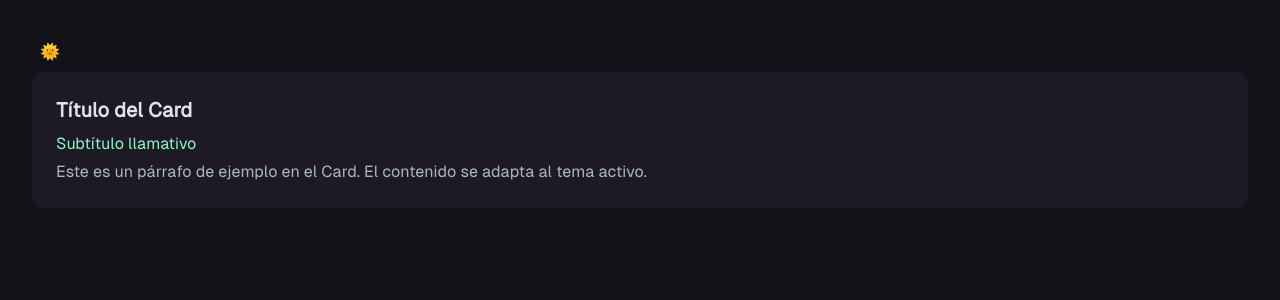
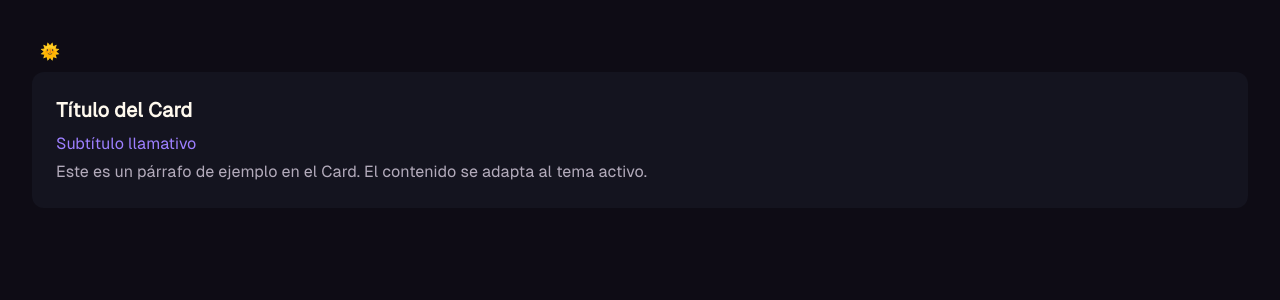
Before and after one commit to FernandoTimo/create-timoideas-frontend, a Next.js app: page / in a window 1280 px wide. Shown: the top 300 px of the page. Built offline with nearby package versions, Linux system fonts and the light colour scheme; no server answers.

Commit message:
chore(theme): añade clases a las muestras de pages

```diff
--- a/src/app/page.tsx
+++ b/src/app/page.tsx
@@ -2,28 +2,16 @@ import { ThemeToggle } from "@/features/theme";
 
 export default async function HomePage() {
   return (
-    <main
-      className="min-h-screen p-8"
-      style={{ background: "var(--color-bg)" }}
-    >
+    <main className="min-h-screen p-8 bg-[var(--color-bg)]">
       <ThemeToggle />
-      <div
-        className="rounded-xl p-6"
-        style={{ background: "var(--color-surface)" }}
-      >
-        <h2
-          className="text-xl font-bold mb-2"
-          style={{ color: "var(--color-text-primary)" }}
-        >
+      <div className="rounded-xl p-6 bg-[var(--color-surface)]">
+        <h2 className="text-xl font-bold mb-2 text-[var(--color-text-primary)]">
           Título del Card
         </h2>
-        <h3
-          className="text-md font-medium mb-1"
-          style={{ color: "var(--color-accent)" }}
-        >
+        <h3 className="text-md font-medium mb-1 text-[var(--color-accent)]">
           Subtítulo llamativo
         </h3>
-        <p style={{ color: "var(--color-text-secondary)" }}>
+        <p className="text-[var(--color-text-secondary)]">
           Este es un párrafo de ejemplo en el Card. El contenido se adapta al
           tema activo.
         </p>
--- a/src/features/theme/styles/index.css
+++ b/src/features/theme/styles/index.css
@@ -2,20 +2,32 @@
 
 /* Tema claro: se aplica cuando el elemento <html> tiene la clase .light */
 .light {
-  --color-bg: #fdf8f3;
-  --color-surface: #fefcf9;
-  --color-text-primary: #4b375a;
-  --color-text-secondary: #796465;
-  --color-accent: #ffcc70;
+  --color-bg: #fffcf5;
+  --color-surface: #fffcf1;
+  --color-text-primary: #4b453e;
+  --color-text-secondary: #555555;
+  --color-accent: #6e40ff;
+
+  --color-border: #e5e5e5;
+  --color-muted: #f1f1f1;
+  --color-success: #22c55e;
+  --color-warning: #facc15;
+  --color-error: #ef4444;
 }
 
 /* Tema oscuro: se aplica cuando el elemento <html> tiene la clase .dark */
 .dark {
-  --color-bg: #131219;
-  --color-surface: #1d1a26;
-  --color-text-primary: #e2e0f4;
-  --color-text-secondary: #a6bcb3;
-  --color-accent: #90f5c3;
+  --color-bg: #0e0c15;
+  --color-surface: #14141f;
+  --color-text-primary: #fff9ee;
+  --color-text-secondary: #b3abbb;
+  --color-accent: #9d7fff;
+
+  --color-border: #191924;
+  --color-muted: #0e0e14;
+  --color-success: #4ade80;
+  --color-warning: #facc15;
+  --color-error: #f87171;
 }
 
 @layer base {
--- a/tailwind.config.ts
+++ b/tailwind.config.ts
@@ -2,7 +2,7 @@
 import type { Config } from "tailwindcss";
 
 const config: Config = {
-  // darkMode: "class", // 👈 Necesario para que se active con document.documentElement.classList
+  darkMode: "class",
   theme: {
     extend: {
       fontFamily: {
```
